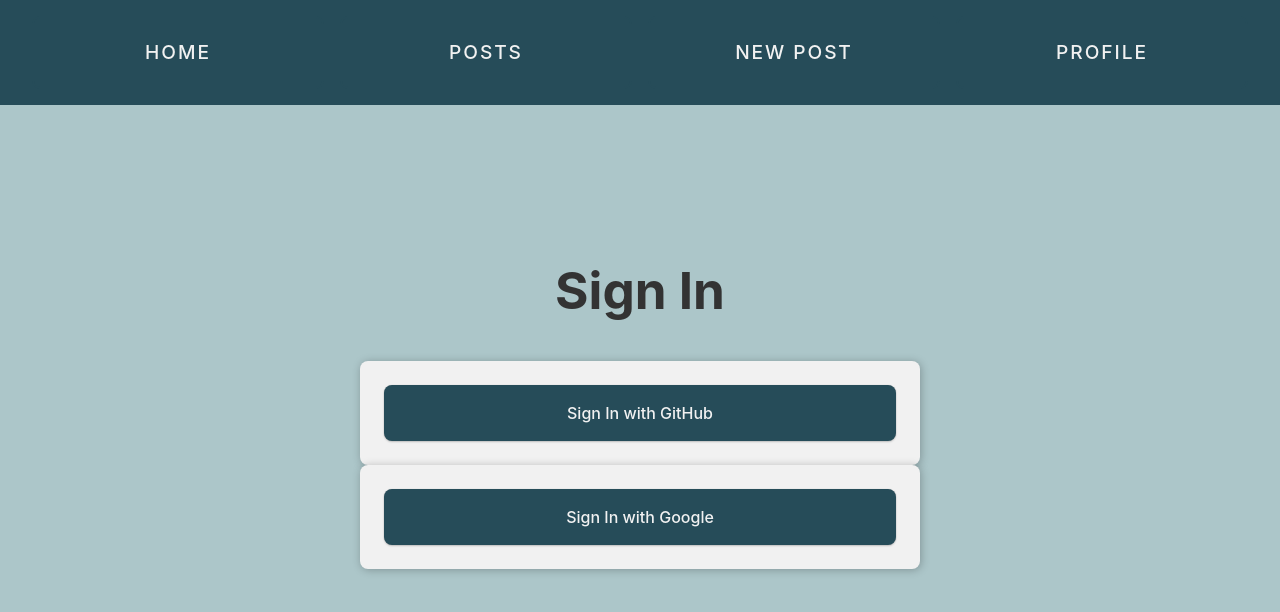
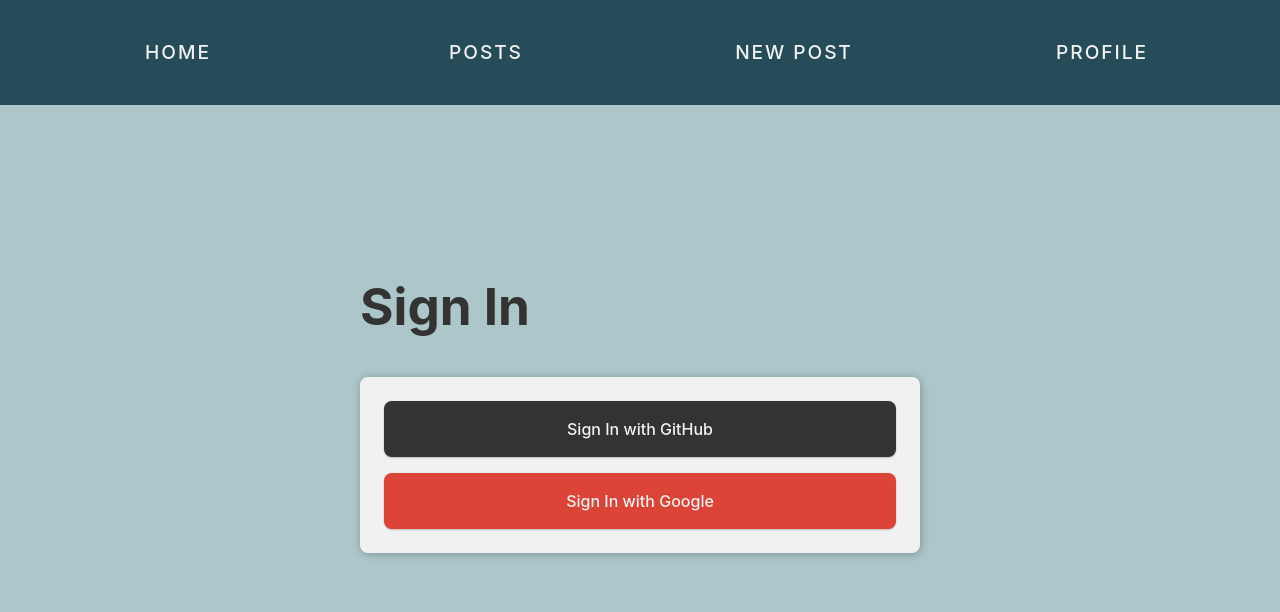
Before and after one commit to cederdorff/next-post-app, a Next.js app: page /sign-in in a window 1280 px wide. Shown: the top 612 px of the page. Built offline with nearby package versions, Linux system fonts and the light colour scheme; no server answers.

Commit message:
Style sign-in page buttons and update layout for GitHub and Google authentication

```diff
--- a/app/globals.css
+++ b/app/globals.css
@@ -178,9 +178,20 @@
   width: 100%;
 }
 
-.btn-github {
+.btn-github,
+.btn-google {
   grid-column-start: 1;
   grid-column-end: 3;
+}
+
+.btn-github {
+  background-color: #333;
+  color: #f1f1f1;
+}
+
+.btn-google {
+  background-color: #db4437;
+  color: #f1f1f1;
 }
 
 /* ---------- Navigation Styling ---------- */
--- a/app/sign-in/page.js
+++ b/app/sign-in/page.js
@@ -24,14 +24,24 @@
   }
 
   return (
-    <section id="sign-in-page" className="page">
-      <h1>Sign In</h1>
-      <form id="sign-in-form" action={handleSignInWithGitHub}>
-        <button className="btn-github">Sign In with GitHub</button>
-      </form>
-      <form id="sign-in-form" action={handleSignInWithGoogle}>
-        <button className="btn-github">Sign In with Google</button>
-      </form>
-    </section>
+    <main id="sign-in-page" className="page">
+      <section className="container">
+        <h1>Sign In</h1>
+        <form id="sign-in-form">
+          <button
+            type="button"
+            className="btn-github"
+            onClick={handleSignInWithGitHub}>
+            Sign In with GitHub
+          </button>
+          <button
+            type="button"
+            className="btn-google"
+            onClick={handleSignInWithGoogle}>
+            Sign In with Google
+          </button>
+        </form>
+      </section>
+    </main>
   );
 }
```
